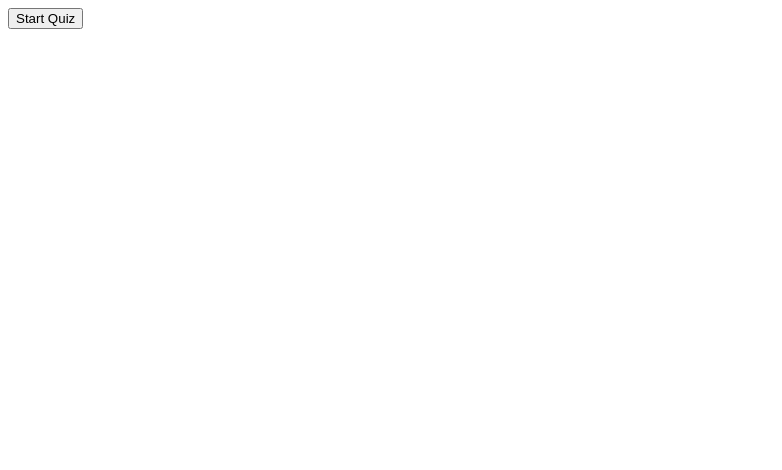
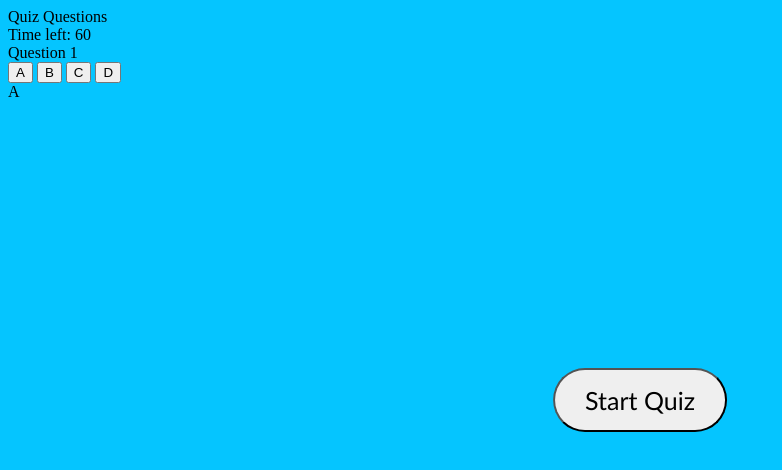
Before and after one commit to hovigmk/multiple-choice-quiz, a plain HTML site: page index.html in a window 1280 px wide. Shown: the whole page, without its empty margins (0-782 px from the left). Drawn offline with Linux system fonts and the light colour scheme; a web font is replaced by a local one.

Commit message:
pushing the button elements

```diff
--- a/index.html
+++ b/index.html
@@ -5,8 +5,37 @@
     <meta name="viewport" content="width=device-width, initial-scale=1.0" />
     <title>Code Quiz Challenge</title>
     <link rel="stylesheet" type="text/css" href="style.css" />
+    <link
+      rel="stylesheet"
+      href="https://fonts.googleapis.com/css?family=Rancho&effect=shadow-multiple"
+    />
   </head>
   <body>
     <div class="start_btn"><button>Start Quiz</button></div>
+    <div class="quiz-box">
+      <header>
+        <div class="Quiz Questions">Quiz Questions</div>
+        <!-- breaking down the timer box for styling -->
+        <div class="timer">
+          <div class="timer text">Time left: 60</div>
+        </div>
+      </header>
+      <section>
+        <div class="que_text">
+          <span>Question 1</span>
+        </div>
+        <!-- <div id="questions"><p>Questions Placeholder</p></div> -->
+        <button id="a" onclick="checkAnswer('a')">A</button>
+        <button id="b" onclick="checkAnswer('b')">B</button>
+        <button id="c" onclick="checkAnswer('c')">C</button>
+        <button id="d" onclick="checkAnswer('d')">D</button>
+        <div id="result"></div>
+        <div class="option_list">
+          <div class="option">
+            <span>A</span>
+          </div>
+        </div>
+      </section>
+    </div>
   </body>
 </html>
--- a/style.css
+++ b/style.css
@@ -0,0 +1,22 @@
+body {
+  background-color: #05c5ff;
+}
+
+.start_btn {
+  position: absolute;
+  position: center;
+  top: 50%;
+  left: 50%;
+  transform: translate(-50%, -50%);
+}
+
+.start_btn button {
+  font-size: 25px;
+  font-weight: 500;
+  padding: 15px 30px;
+  cursor: pointer;
+  outline: none;
+  border-radius: 15em;
+  border-color: whi;
+  font-family: "Gill Sans", "Gill Sans MT", Calibri, "Trebuchet MS", sans-serif;
+}
```
